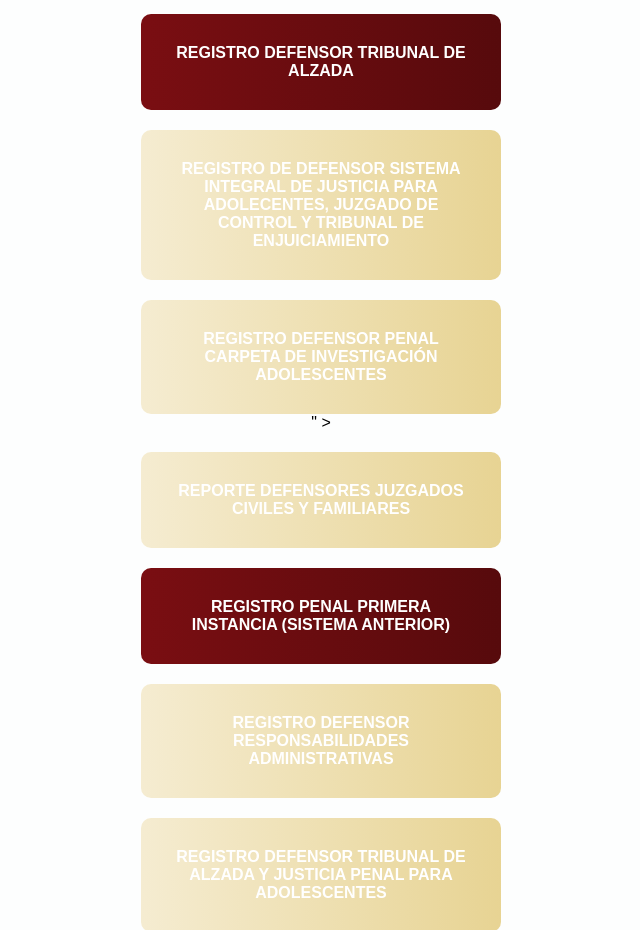
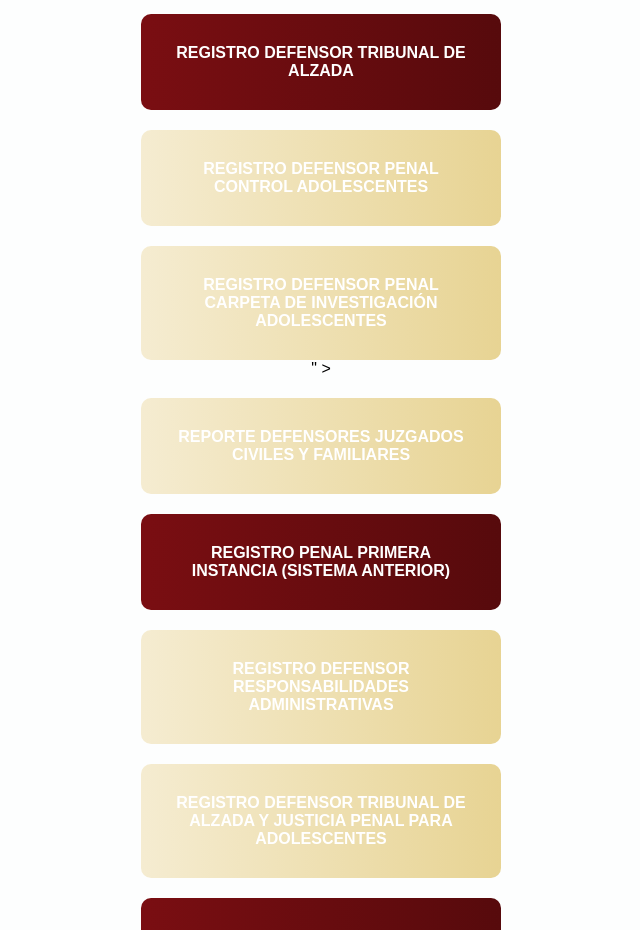
Before and after one commit to ozkr19c/estadistica.idp, a plain HTML site: page index.html in a window 1280 px wide. Shown: the part 800-1730 px from the top of the page, without its empty margins (319-959 px from the left). Drawn offline with Linux system fonts and the light colour scheme.

Commit message:
Update index.html

```diff
--- a/index.html
+++ b/index.html
@@ -47,9 +47,7 @@
       target="_blank"
       href="https://forms.gle/Nr8ibm514Ad8tiig6
 "
-      >REGISTRO DE DEFENSOR SISTEMA INTEGRAL DE
-      JUSTICIA PARA ADOLECENTES, JUZGADO DE CONTROL
-      Y TRIBUNAL DE ENJUICIAMIENTO
+      >REGISTRO DEFENSOR PENAL CONTROL ADOLESCENTES
 </a
     >
 
```
